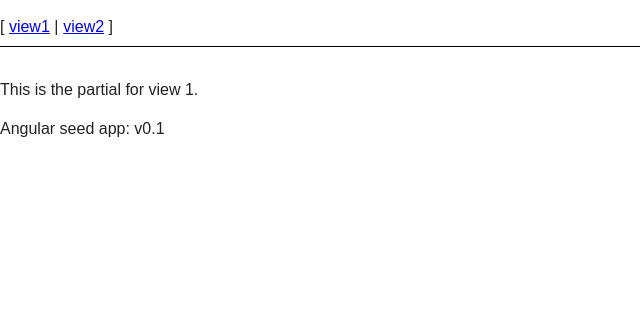
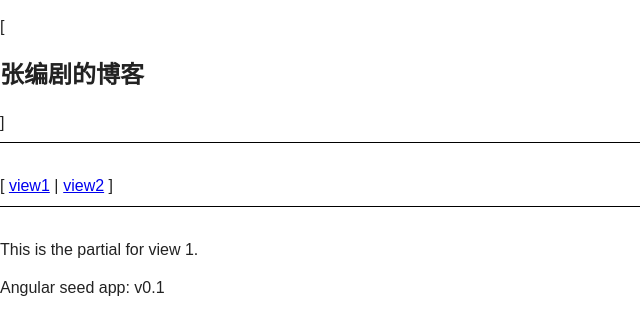
Before and after one commit to DeqiuTseng/amy, a website: page app/index.html in a window 1280 px wide. Shown: the whole page, without its empty margins (0-640 px from the left). Drawn offline with Linux system fonts and the light colour scheme.

Commit message:
first commit

```diff
--- a/app/index.html
+++ b/app/index.html
@@ -6,7 +6,7 @@
 <head>
   <meta charset="utf-8">
   <meta http-equiv="X-UA-Compatible" content="IE=edge">
-  <title>My AngularJS App</title>
+  <title>张编剧博客</title>
   <meta name="description" content="">
   <meta name="viewport" content="width=device-width, initial-scale=1">
   <link rel="stylesheet" href="bower_components/html5-boilerplate/css/normalize.css">
@@ -15,6 +15,9 @@
   <script src="bower_components/html5-boilerplate/js/vendor/modernizr-2.6.2.min.js"></script>
 </head>
 <body>
+<ul class="menu">
+    <h2>张编剧的博客</h2>
+</ul>
   <ul class="menu">
     <li><a href="#/view1">view1</a></li>
     <li><a href="#/view2">view2</a></li>
```
